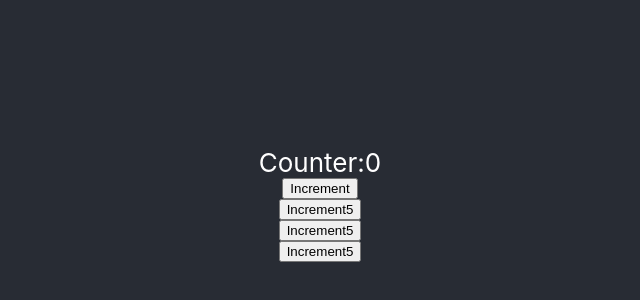
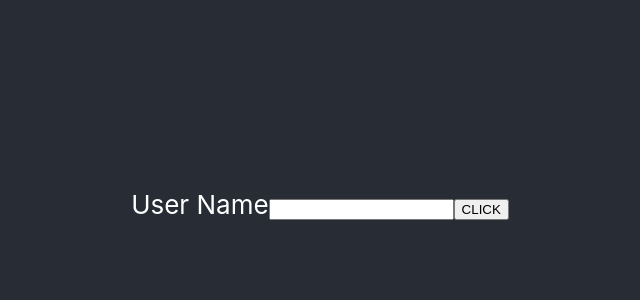
Before and after one commit to pamuba/ReactDemosNew, a React (Create React App) app: page / in a window 1280 px wide. Shown: the part 196-496 px from the top of the page, without its empty margins (320-960 px from the left). Built offline with nearby package versions, Linux system fonts and the light colour scheme.

Commit message:
8 commit

```diff
--- a/src/App.js
+++ b/src/App.js
@@ -3,6 +3,9 @@ import Counter from './components/Counter';
 import Greet from './components/Greet';
 import StateDemo from './components/StateDemo';
 import Welcome from './components/Welcome';
+import ParentComponent from './components/ParentComponent'
+import Form from './components/Form'
+import ConditionalRendering from './components/ConditionalRendering'
 
 function App() {
   return (
@@ -18,7 +21,12 @@ function App() {
 
         {/* <StateDemo/> */}
 
-        <Counter/>
+        {/* <Counter/> */}
+
+        {/* <ParentComponent /> */}
+
+        {/* <ConditionalRendering/> */}
+        <Form/>
       </header>
     </div>
   );
--- /dev/null
+++ b/src/components/ChildComponent.jsx
@@ -0,0 +1,11 @@
+import React from 'react'
+
+function ChildComponent(props) {
+  return (
+    <div>
+        <button onClick={props.greetHandler}>ALERT</button>
+    </div>
+  )
+}
+
+export default ChildComponent
--- /dev/null
+++ b/src/components/ConditionalRendering.jsx
@@ -0,0 +1,29 @@
+import React, { Component } from 'react'
+
+export class ConditionalRendering extends Component {
+  constructor(props) {
+    super(props)
+
+    this.state = {
+       isLoggedIn: false
+    }
+  }
+  render() {
+    // if(this.state.isLoggedIn){
+    //     return <div>Welcome Red</div>
+    // }
+    // else{
+    //     return <div>Welcome Green</div>
+    // }
+
+//     return this.state.isLoggedIn ?
+//       (<div>Welcome Red</div>):
+//       (<div>Welcome Green</div>)
+//   }
+
+
+   return this.state.isLoggedIn && <div>Welcome Red</div>
+  }
+}
+
+export default ConditionalRendering
--- /dev/null
+++ b/src/components/Form.jsx
@@ -0,0 +1,34 @@
+import React, { Component } from 'react'
+
+export class Form extends Component {
+  constructor(props) {
+    super(props)
+
+    this.state = {
+       username:''
+    }
+  }
+  handleChangeUserName = (event) => {
+    this.setState({
+        username: event.target.value
+    })
+  }
+  render() {
+    return (
+        <form>
+            <>
+            <label>User Name</label>
+            <input type="text"
+            value={this.state.username}
+            onChange={this.handleChangeUserName}
+            />
+            <button onClick={()=>{alert(`USername:${this.state.username}`)}}>CLICK</button>
+
+            {/* Textarea, dropdown, radio buttons */}
+            </>
+        </form>
+    )
+  }
+}
+
+export default Form
--- /dev/null
+++ b/src/components/ParentComponent.jsx
@@ -0,0 +1,25 @@
+import React, { Component } from 'react'
+import ChildComponent from './ChildComponent'
+
+export class ParentComponent extends Component {
+  constructor(props) {
+    super(props)
+
+    this.state = {
+       parentName: "John Wick"
+    }
+    this.greetParent = this.greetParent.bind(this)
+  }
+  greetParent(){
+    alert(`Hello ${this.state.parentName}`)
+  }
+  render() {
+    return (
+      <>
+        <ChildComponent greetHandler={this.greetParent}/>
+      </>
+    )
+  }
+}
+
+export default ParentComponent
```
